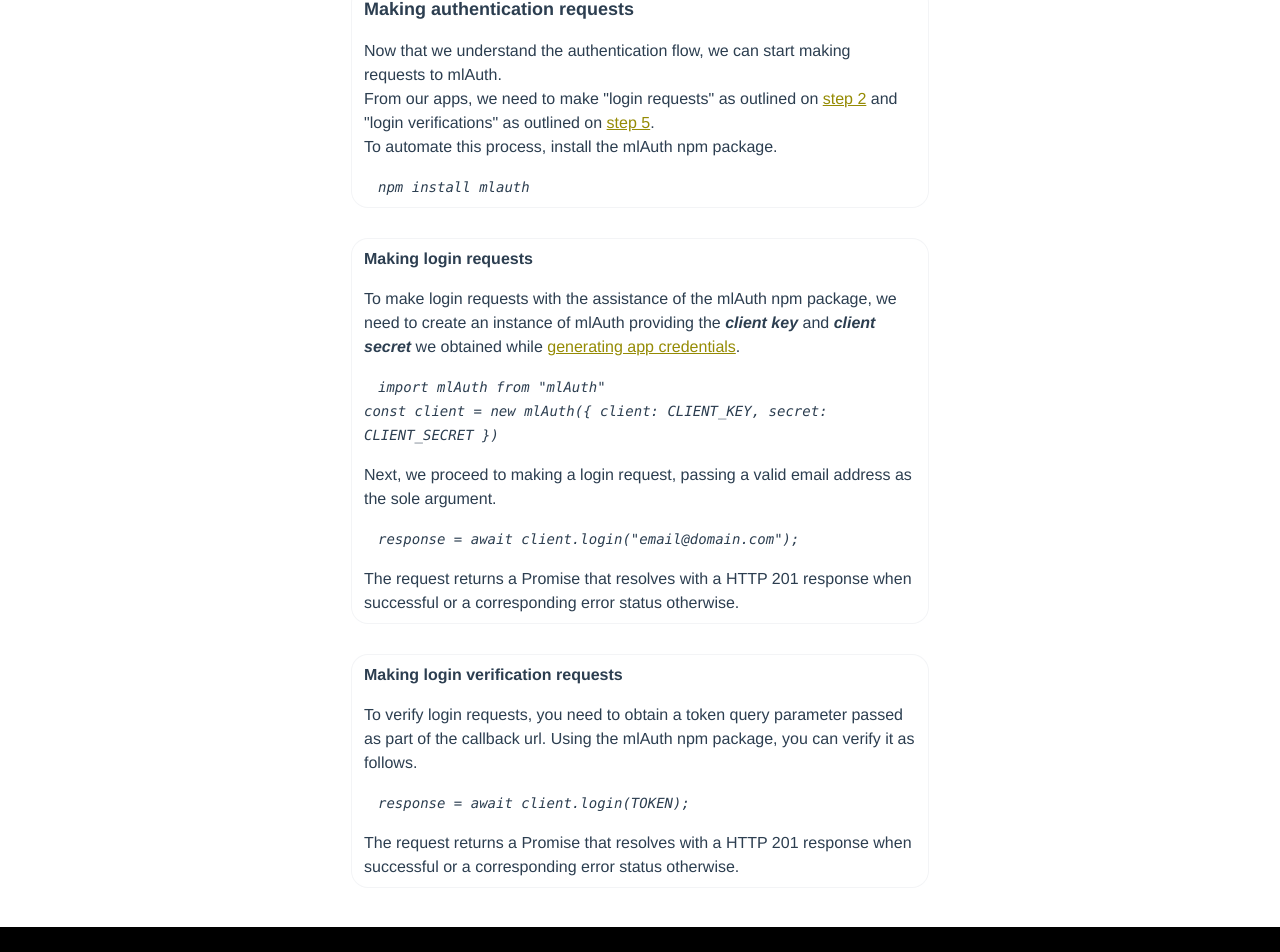
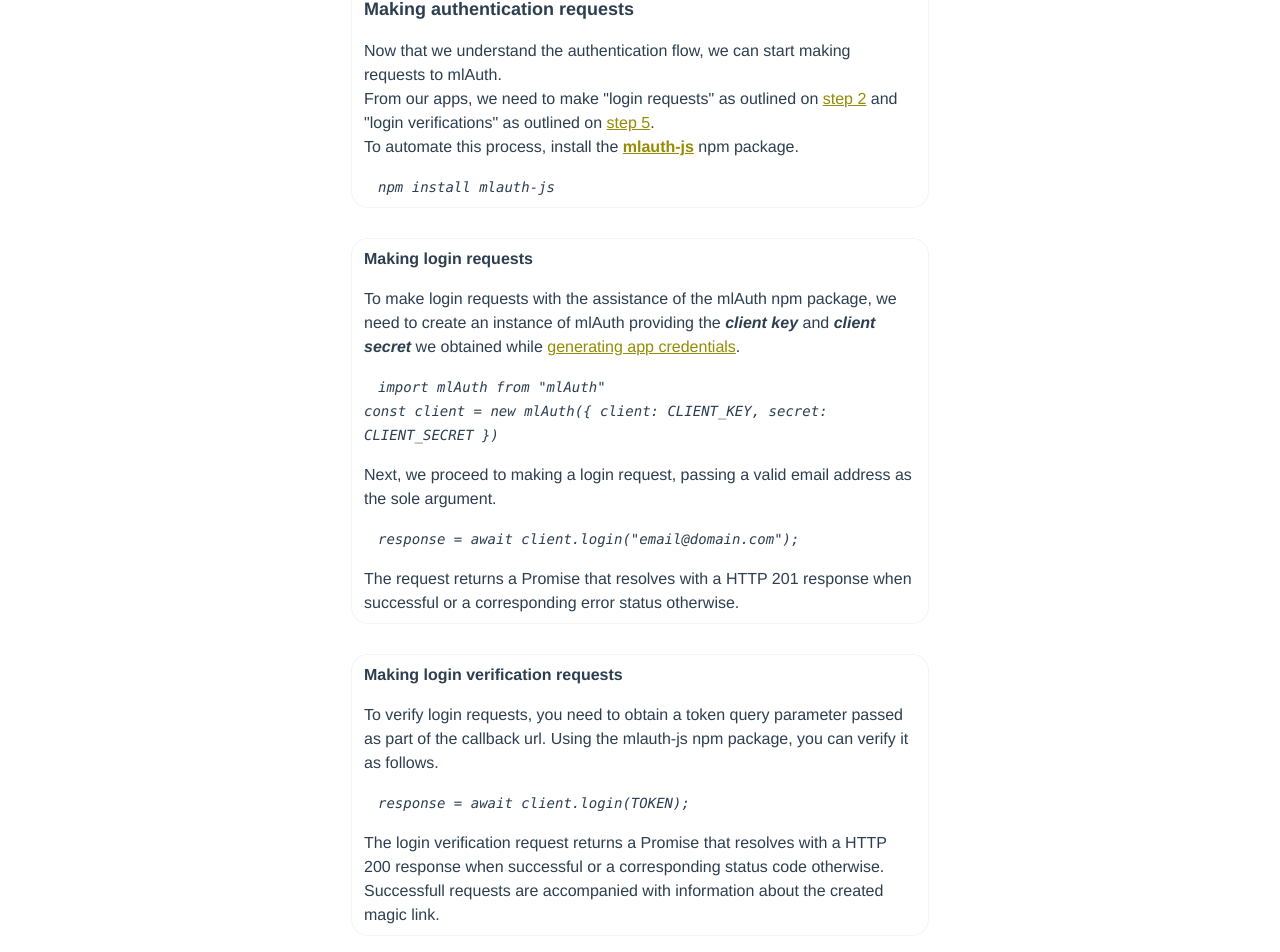
Before and after one commit to xinnks/mlAuth-client, a Vue app: page /docs in a window 1280 px wide. Shown: the part 1533-2485 px from the top of the page. Built offline with nearby package versions, Linux system fonts and the light colour scheme; no server answers.

Commit message:
improvement: Update documentation

```diff
--- a/src/views/documentation.vue
+++ b/src/views/documentation.vue
@@ -55,7 +55,7 @@
             Inside your dashboard under the "My Apps" clink on the "Add Keys" button.
             Provide the following information: <br>
             <strong>callback URL</strong> - This is the url that mlAuth will be redirecting your users to after they click the magic links sent to them. <br>
-            <strong>Life Span</strong> - This is the time in minutes which the magic links you will be sending to your users will take to expire. When not provided, we will assign a default 15 minutes duration.
+            <strong>Life Span</strong> - This is the time in minutes which the magic links you will be sending to your users will take to expire. When not provided, we will assign a default 30 minutes limit.
           </p>
           <p>
           On successfull generation, you will be presented with your <strong><i>Client Key</i></strong> and <strong><i>Client Secret</i></strong>. You will be using these two as per the following instructions. <br>
@@ -82,12 +82,12 @@
           <p>
             Now that we understand the authentication flow, we can start making requests to mlAuth. <br>
             From our apps, we need to make "login requests" as outlined on <a href="step-2">step 2</a> and "login verifications" as outlined on <a href="step-5">step 5</a>. <br>
-            To automate this process, install the mlAuth npm package.
+            To automate this process, install the <a href="npmjs.com/package/mlauth-js"><strong>mlauth-js</strong></a> npm package.
           </p>
           <p>
             <em>
               <code>
-                npm install mlauth
+                npm install mlauth-js
               </code>
             </em>
           </p>
@@ -129,7 +129,7 @@
           <h4 class="font-semibold" id="making-login-verification-requests">Making login verification requests</h4>
           <p>
             To verify login requests, you need to obtain a token query parameter passed as part of the callback url.
-            Using the mlAuth npm package, you can verify it as follows.
+            Using the mlauth-js npm package, you can verify it as follows.
           </p>
           <p>
             <em>
@@ -139,7 +139,7 @@
             </em>
           </p>
           <p>
-            The request returns a Promise that resolves with a HTTP 201 response when successful or a corresponding error status otherwise.
+            The login verification request returns a Promise that resolves with a HTTP 200 response when successful or a corresponding status code otherwise. Successfull requests are accompanied with information about the created magic link.
           </p>
         </div>
     </template>
```
